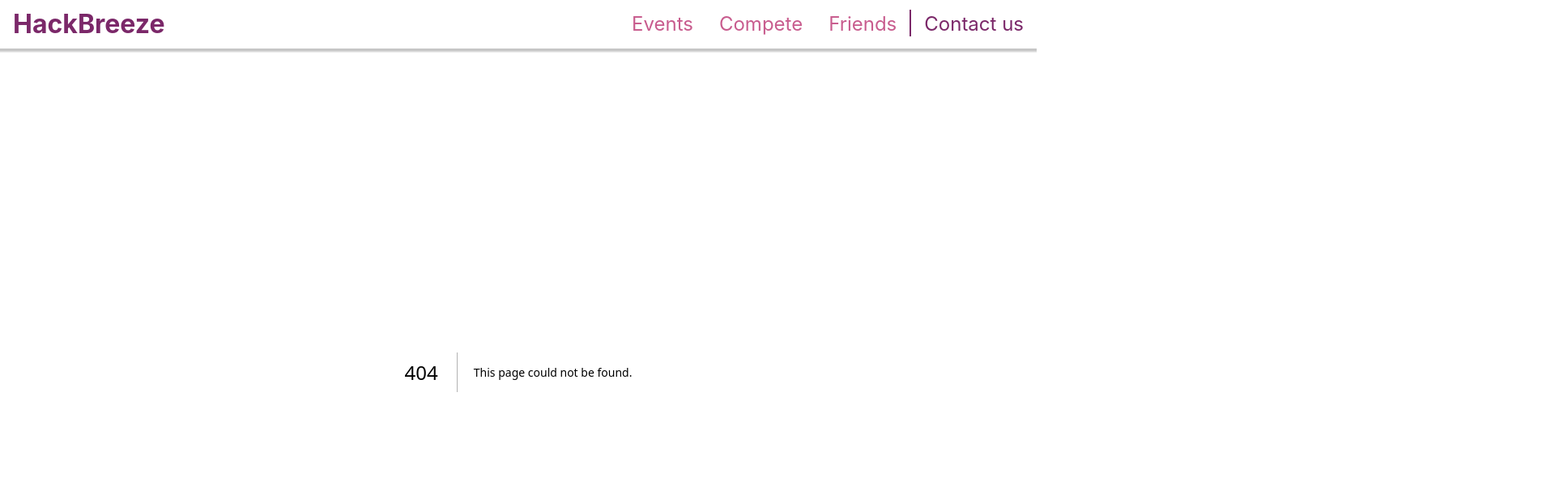
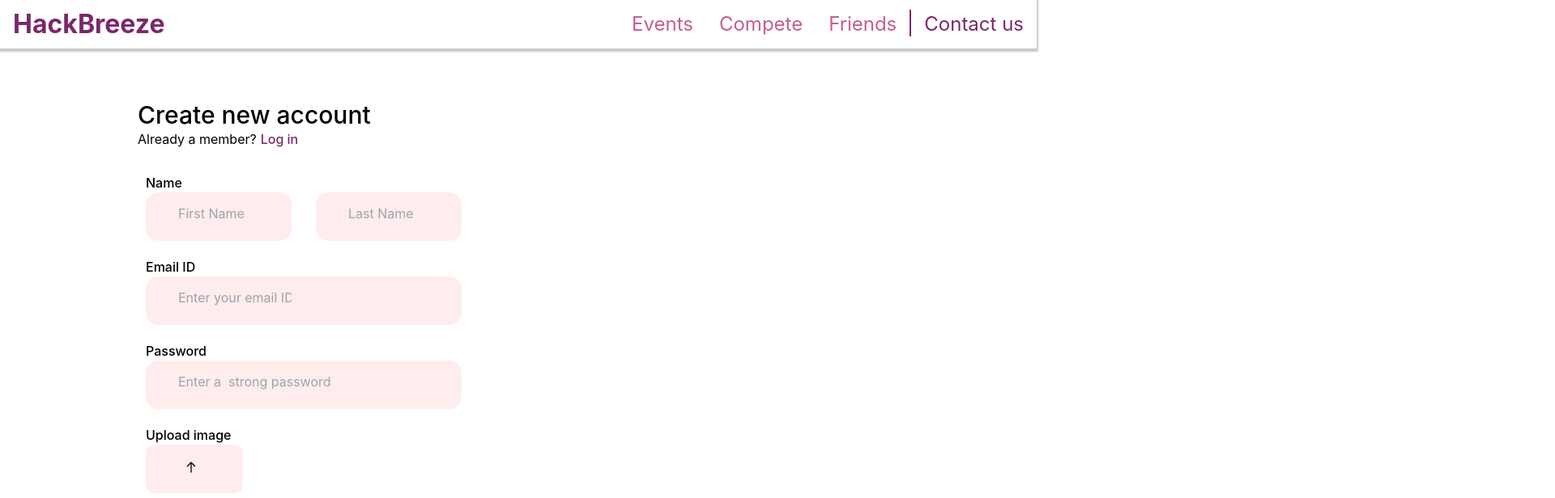
Before and after one commit to deepak2002139/Hackbreeze-1, a Next.js app in the folder hackbreeze/: page /form in a window 1280 px wide. Before the commit this address had no page. Shown: the top 616 px of the page at 81% size, 1920 px wide, since content can reach past the window. Built offline with nearby package versions, Linux system fonts and the light colour scheme.

Commit message:
create form

```diff
--- /dev/null
+++ b/hackbreeze/components/Form.jsx
@@ -0,0 +1,103 @@
+import React from 'react'
+
+function Form() {
+  return (
+    <div className='relative h-screen w-screen'>
+
+      <div className='h-[20px] font-medium w-[3500px] mt-[60px] ml-[170px]'>
+        <h1 className='font-poppins text-[30px]'>Create new account</h1>
+      </div>
+
+
+      <div className='flex  mt-[20px] ml-[170px]'>
+        <h4>Already a member?</h4>
+        <h4><a href="#" className="text-[#7B2869] font-medium ml-[5px] hover:bg-gray-300">Log in</a></h4>
+      </div>
+
+
+      <div className=' ml-[180px] mt-[30px]'>
+        <label className='font-medium '>
+          Name
+        </label>
+        <div className='flex'>
+        <div className='h-[60px] w-[180px] rounded-[15px] bg-[#FFEDED]'>
+        <input className='h-[40px] w-[120px] ml-[40px] mt-[6px] bg-[#ffeded]' type='text' placeholder='First Name'/>
+
+        </div>
+        <div className='h-[60px] w-[180px] rounded-[15px] bg-[#FFEDED] ml-[30px]'>
+        <input className='h-[40px] w-[120px] ml-[40px] mt-[6px] bg-[#ffeded]' type='text' placeholder='Last Name'/>
+
+         </div>
+       </div>
+
+
+
+
+    <div className=' ml-[px] mt-[20px]'>
+      <label className='font-medium '>
+          Email ID
+        </label>
+        <div className='h-[60px] w-[390px] rounded-[15px] bg-[#FFEDED]'>
+          <input className='h-[40px] w-[140px] ml-[40px] mt-[6px] bg-[#ffeded]' type='text' placeholder='Enter your email ID'/>
+
+        </div>
+    </div>
+
+
+
+
+    <div className=' ml-[px] mt-[20px]'>
+      <label className='font-medium '>
+        Password
+      </label>
+      <div className='h-[60px] w-[390px] rounded-[15px] bg-[#FFEDED]'>
+        <input className='h-[40px] w-[200px] ml-[40px] mt-[6px] bg-[#ffeded]' type='text' placeholder='Enter a  strong password'/>
+
+      </div>
+      </div>
+
+
+
+
+      <div className=' ml-[px] mt-[20px]'>
+      <label className='font-medium '>
+        Upload image
+      </label>
+      <div className='h-[60px] w-[120px] rounded-[10px] bg-[#FFEDED]'>
+            <button class="bg-#FFEDED hover:bg-#FFEDED text-black font-bold py-5 px-12 flex items-center">
+            <svg class="w-4 h-4 mr-2" fill="none" stroke="currentColor" viewBox="0 0 24 24" xmlns="http://www.w3.org/2000/svg">
+              <path stroke-linecap="round" stroke-linejoin="round" stroke-width="2" d="M5 10l7-7m0 0l7 7m-7-7v18"></path>
+            </svg>
+
+      </button>
+
+
+
+      </div>
+      </div>
+
+
+
+      <div className=' ml-[80px] mt-[40px]'>
+
+        <div className='h-[60px] w-[160px] rounded-[50px] bg-[#7B2869]'>
+
+          <button class="bg- #7B2869 hover:bg-blue-#7B2869 text-white font-bold ml-[50px] mt-[15px] " type="submit">
+          Create
+        </button>
+
+        </div>
+      </div>
+
+
+
+    </div>
+
+
+
+
+        </div>
+  )
+}
+
+export default Form
--- /dev/null
+++ b/hackbreeze/pages/form.jsx
@@ -0,0 +1,10 @@
+import React from 'react'
+import Form from '../components/Form'
+
+function FormD() {
+  return (
+    <div><Form/></div>
+  )
+}
+
+export default Form
```
